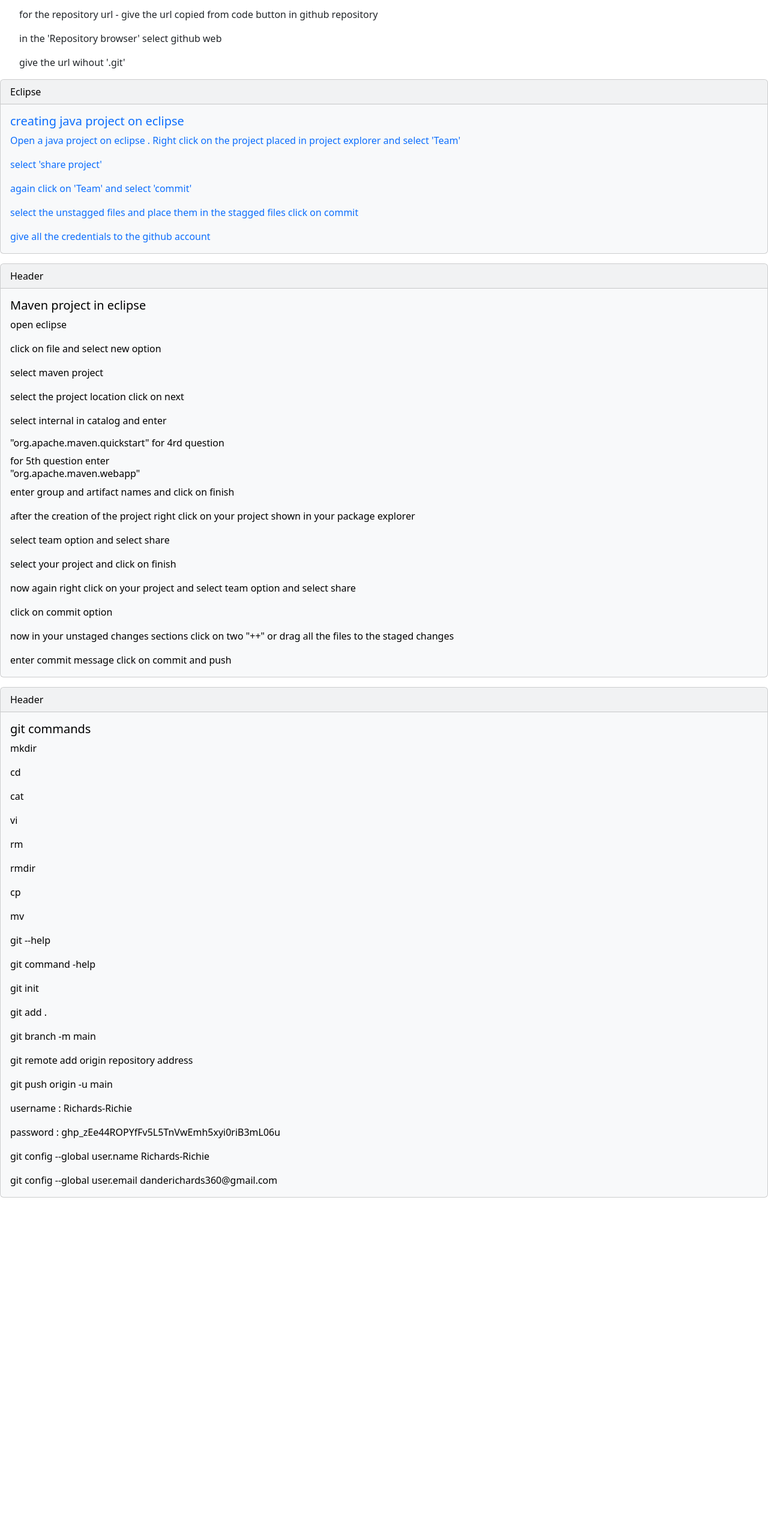
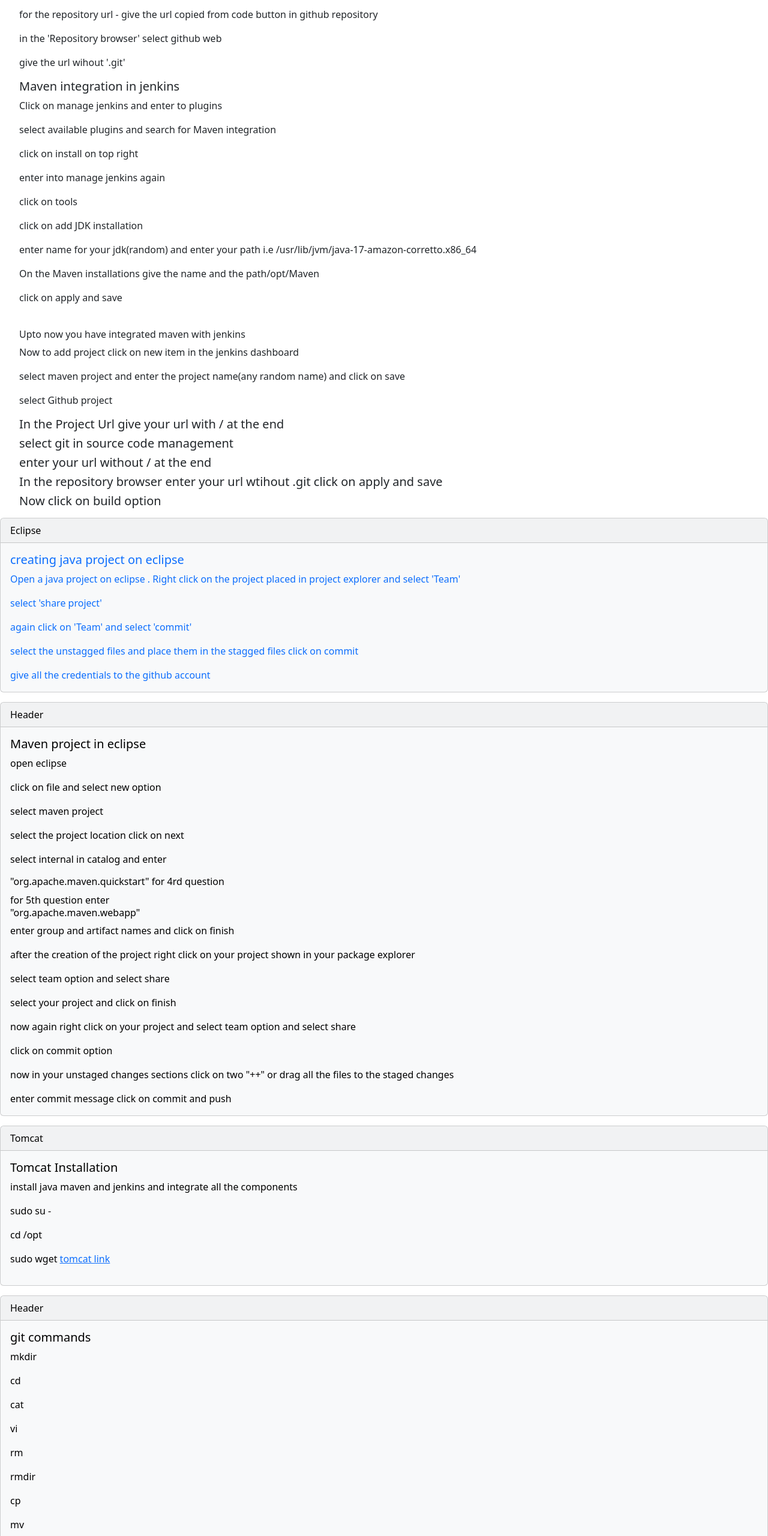
Before and after one commit to Richards-Richie/DevOps, a plain HTML site: page index.html in a window 1280 px wide. Shown: the part 2640-5200 px from the top of the page at 60% size. Before the commit the page ends 4652 px from the top, so only its background shows below. Drawn offline with nearby package versions, Linux system fonts and the light colour scheme.

Commit message:
maven integration complete

```diff
--- a/index.html
+++ b/index.html
@@ -194,6 +194,27 @@
                             <p>for the repository url - give the url copied from code button in github repository</p>
                             <p>in the 'Repository browser' select github web</p>
                             <p>give the url wihout '.git'</p>
+                            <h5>Maven integration in jenkins</h5>
+                            <p>Click on manage jenkins and enter to plugins</p>
+                            <p>select available plugins and search for Maven integration</p>
+                            <p>click on install on top right</p>
+                            <p>enter into manage jenkins again</p>
+                            <p>click on tools </p>
+                            <p>click on add JDK installation</p>
+                            <p>enter name for your jdk(random) and enter your path i.e <span>/usr/lib/jvm/java-17-amazon-corretto.x86_64</span></p>
+                            <p>On the Maven installations give the name and the path<span>/opt/Maven</span></p>
+                            <p>click on apply and save</p>
+                            <br/>
+                            <h6>Upto now you have integrated maven with jenkins </h6>
+                            <p>Now to add project click on new item in the jenkins dashboard</p>
+                            <p>select maven project and enter the project name(any random name) and click on save</p>
+                            <p>select Github project </p>
+                            <h5>In the Project Url give your url with / at the end</h5>
+                            <h5>select git in source code management</h5>
+                            <h5>enter your url without / at the end</h5>
+                            <h5>In the repository browser enter your url wtihout .git click on apply and save</h5>
+                            <h5>Now click on build option</h5>
+
                         </li>
                     </ul>
                 </li>
@@ -230,6 +251,28 @@
             </div>
         </div>
         <div class="card text-bg-light mb-3" >
+            <div class="card-header">Tomcat</div>
+            <div class="card-body">
+                <h5 class="card-title">Tomcat Installation</h5>
+                <p class="card-text">install java maven and jenkins and integrate all the components</p>
+                <p class="card-text">sudo su -</p>
+                <p class="card-text">cd /opt</p>
+                <p class="card-text">sudo wget <a href="https://tomcat.apache.org/download-10.cgi">tomcat link</a></p>
+                <p class="card-text"></p>
+                <p class="card-text"></p>
+                <p class="card-text"></p>
+                <p class="card-text"></p>
+                <p class="card-text"></p>
+                <p class="card-text"></p>
+                <p class="card-text"></p>
+                <p class="card-text"></p>
+                <p class="card-text"></p>
+                <p class="card-text"></p>
+                <p class="card-text"></p>
+                <p class="card-text"></p>
+            </div>
+        </div>
+        <div class="card text-bg-light mb-3" >
             <div class="card-header">Header</div>
             <div class="card-body">
                 <h5 class="card-title">git commands</h5>
```
Also changed, not shown: 1 other file.
